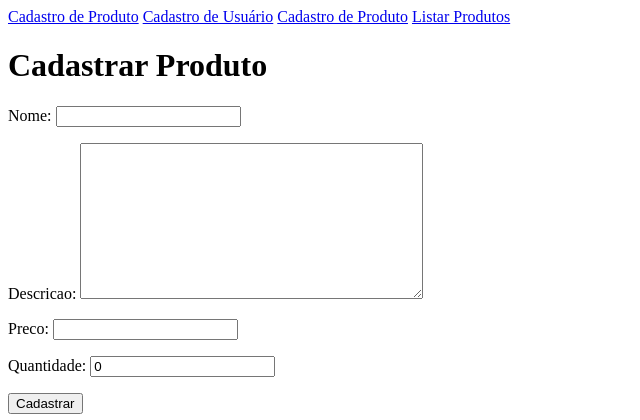
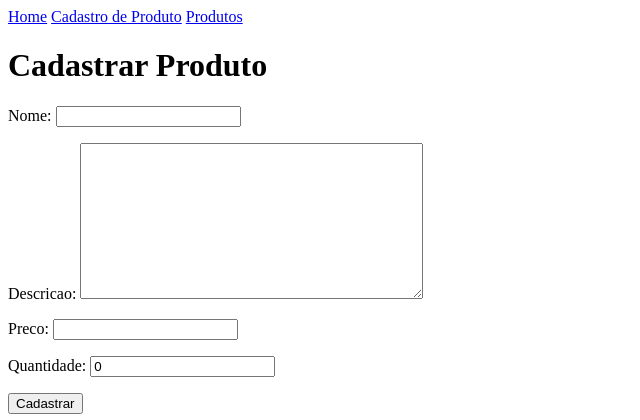
Before and after one commit to Kohlrausch16/aula_13, a Django app: page /cadastro_produto/ in a window 1280 px wide. Shown: the top 420 px of the page, without its empty margins (0-640 px from the left). Run offline with Django 5.2, Linux system fonts and the light colour scheme.

Commit message:
Ajuste no menu

```diff
--- a/meu_app/templates/_menu.html
+++ b/meu_app/templates/_menu.html
@@ -1,9 +1,8 @@
 <nav>
     <div>
+        <a href="{% url 'index' %}">Home</a>
         <a href="{% url 'cadastro_produto' %}">Cadastro de Produto</a>
-        <a href="{% url 'index' %}">Cadastro de Usuário</a>
-        <a href="{% url 'index' %}">Cadastro de Produto</a>
-        <a href="{% url 'listar_produtos' %}">Listar Produtos</a>
+        <a href="{% url 'listar_produtos' %}">Produtos</a>
     </div>
     {% comment %}
     <div class="usuario-menu">
```
